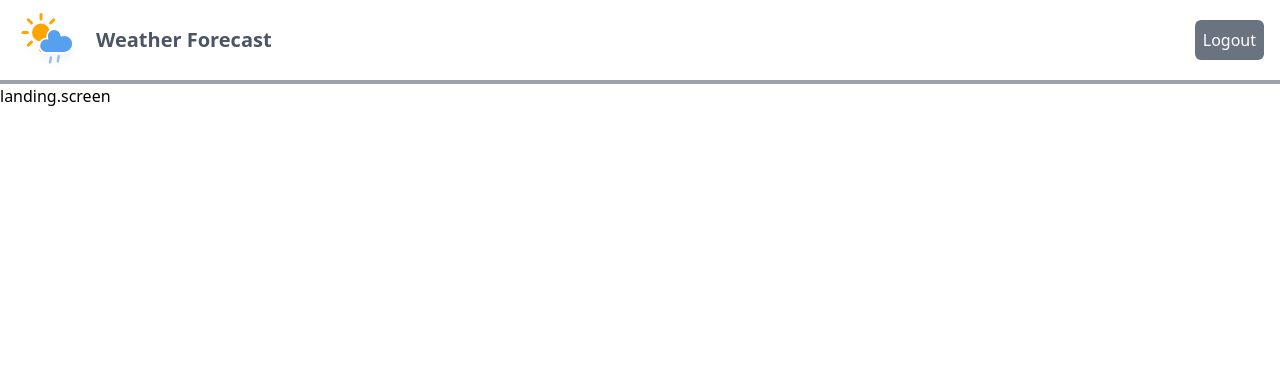
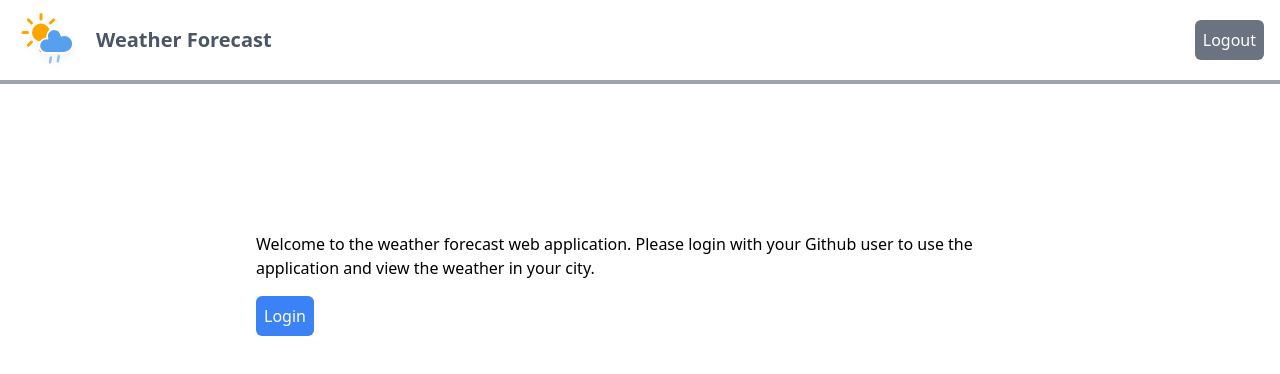
Before and after one commit to mrnlldn/weather-forecast-application, a Next.js app: page / in a window 1280 px wide. Shown: the top 374 px of the page. Built offline with nearby package versions, Linux system fonts and the light colour scheme.

Commit message:
finish landing screen

```diff
--- a/src/components/layouts/main.layout.tsx
+++ b/src/components/layouts/main.layout.tsx
@@ -9,7 +9,9 @@ const MainLayout = ({ children }: MainLayoutProps) => {
   return (
     <>
       <Navbar />
-      <main className="container mx-auto">{children}</main>
+      <main className="flex flex-col min-h-[30vh] md:min-h-[50vh] items-center justify-center px-4 md:px-0 max-w-3xl mx-auto">
+        {children}
+      </main>
     </>
   )
 }
--- a/src/features/home/screens/landing.screen.tsx
+++ b/src/features/home/screens/landing.screen.tsx
@@ -1,5 +1,18 @@
+import Button from '@/components/button'
+
+/**
+ * This screen is displayed on the home page if the user is not logged in
+ */
 const LandingScreen = () => {
-  return <div>landing.screen</div>
+  return (
+    <section className="space-y-4">
+      <h1>
+        Welcome to the weather forecast web application. Please login with your
+        Github user to use the application and view the weather in your city.
+      </h1>
+      <Button variant="primary">Login</Button>
+    </section>
+  )
 }
 
 export default LandingScreen
```
